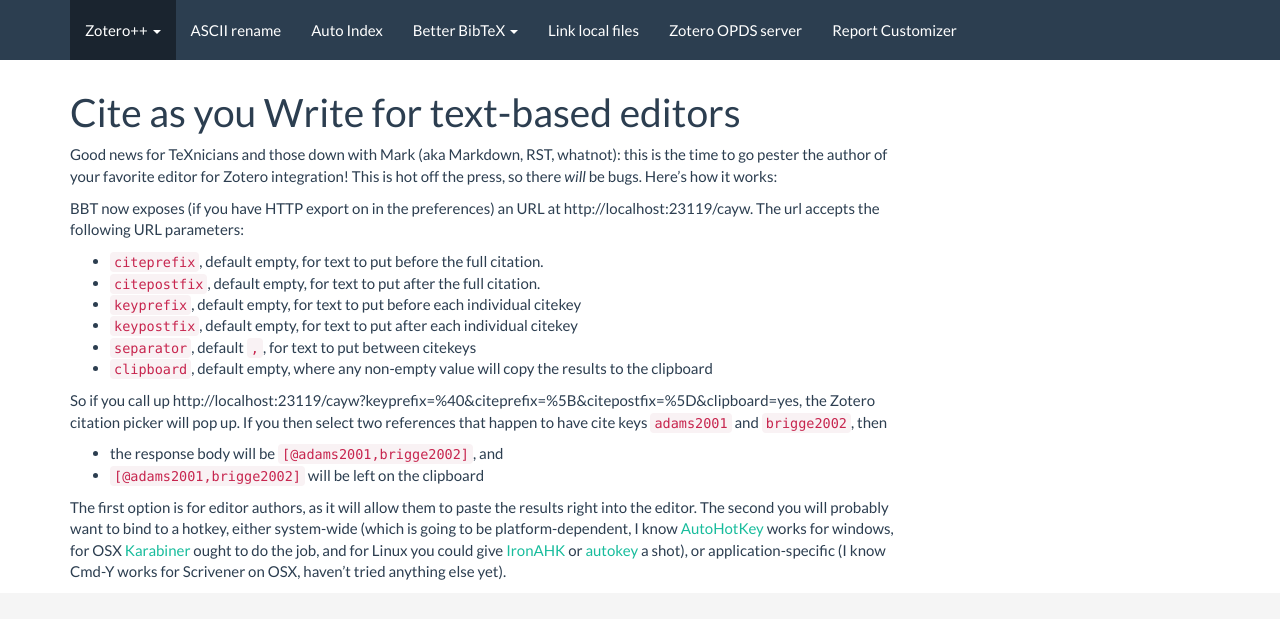
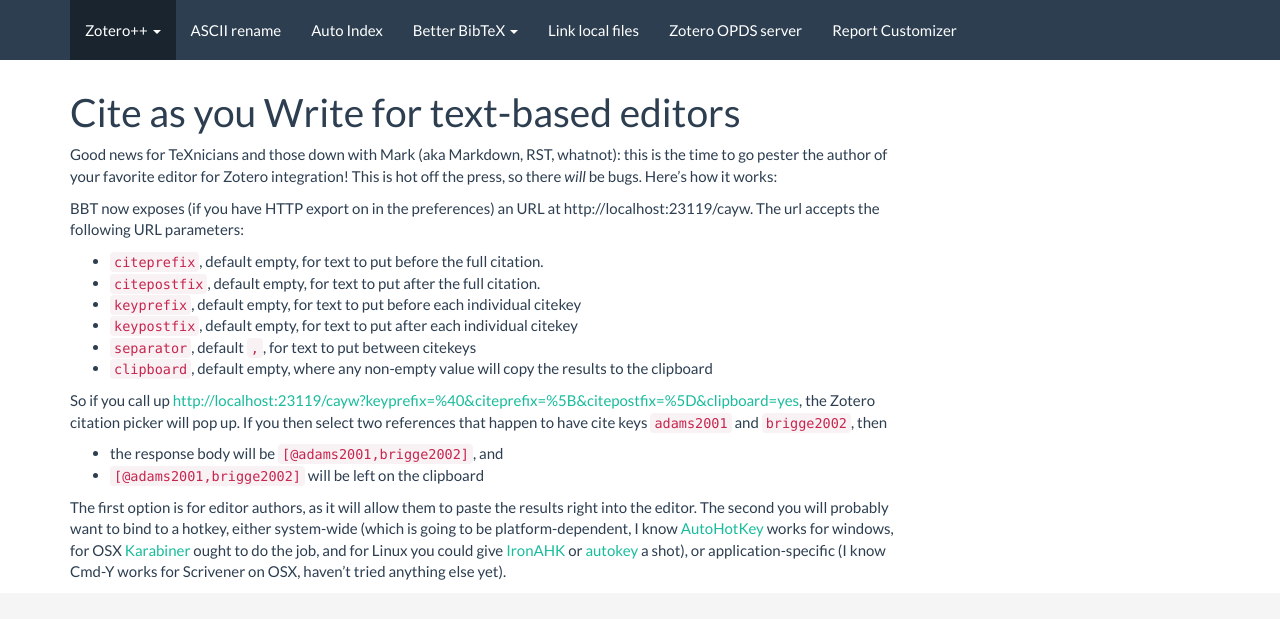
Before and after one commit to edwinksl/ZotPlus.github.io, a Jekyll site: the page built from better-bibtex/cayw.md, in a window 1280 px wide and 900 px high. Shown: the top 619 px of the window. Built offline with Jekyll 4.4.1, drawn with Linux system fonts in a browser that asks for light colours; nearby versions of some CDN libraries; part of the change alters nothing that is shown.

```diff
--- a/better-bibtex/cayw.md
+++ b/better-bibtex/cayw.md
@@ -16,8 +16,7 @@ the following URL parameters:
 * `separator`, default `,`, for text to put between citekeys
 * `clipboard`, default empty, where any non-empty value will copy the results to the clipboard
 
-So if you call up http://localhost:23119/cayw?keyprefix=%40&citeprefix=%5B&citepostfix=%5D&clipboard=yes, the Zotero citation picker
-will pop up. If you then select two references that happen to have cite keys `adams2001` and `brigge2002`, then
+So if you call up [http://localhost:23119/cayw?keyprefix=%40&citeprefix=%5B&citepostfix=%5D&clipboard=yes](http://localhost:23119/cayw?keyprefix=%40&citeprefix=%5B&citepostfix=%5D&clipboard=yes), the Zotero citation picker will pop up. If you then select two references that happen to have cite keys `adams2001` and `brigge2002`, then
 
 * the response body will be `[@adams2001,brigge2002]`, and
 * `[@adams2001,brigge2002]` will be left on the clipboard
```
